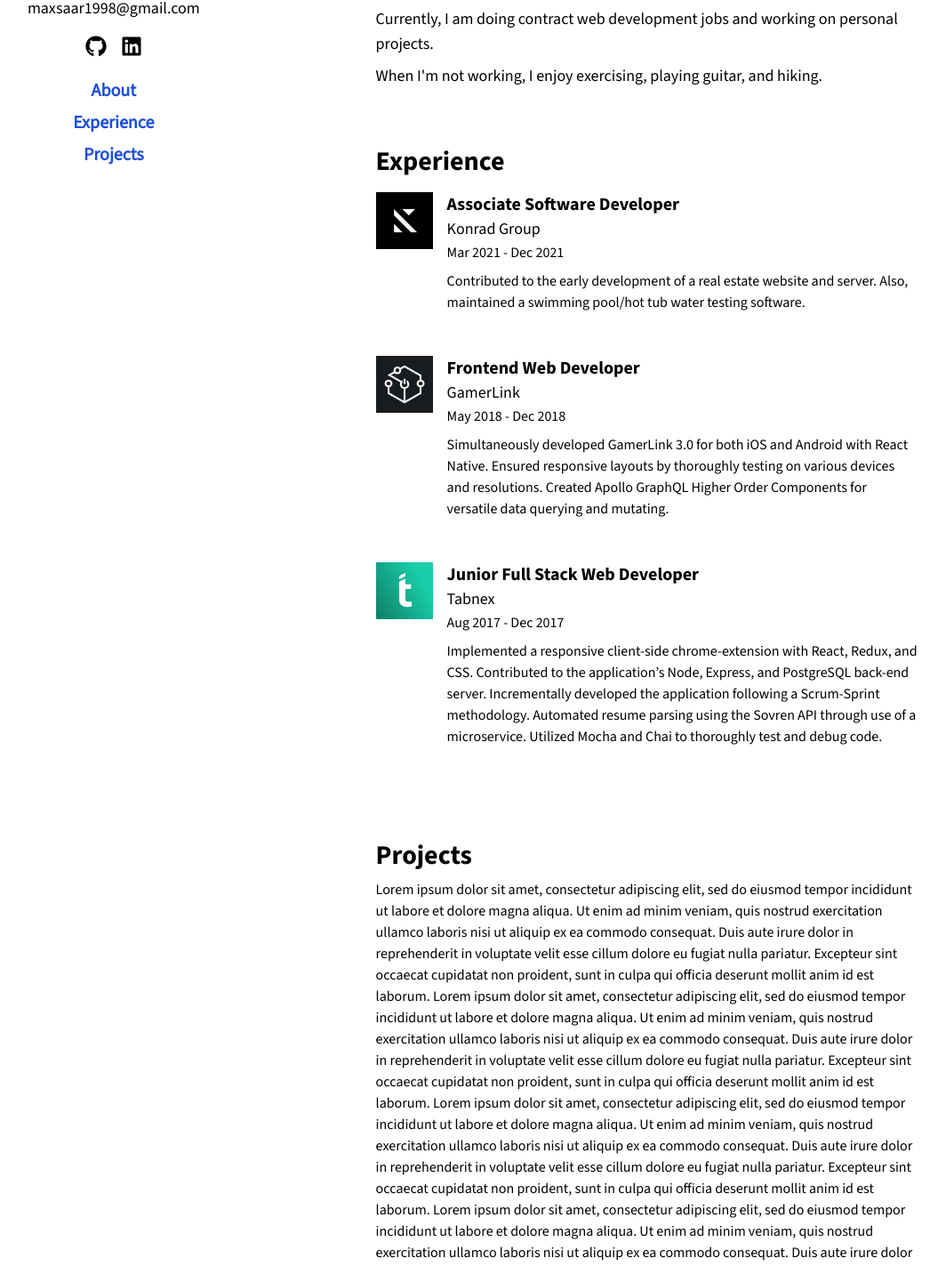
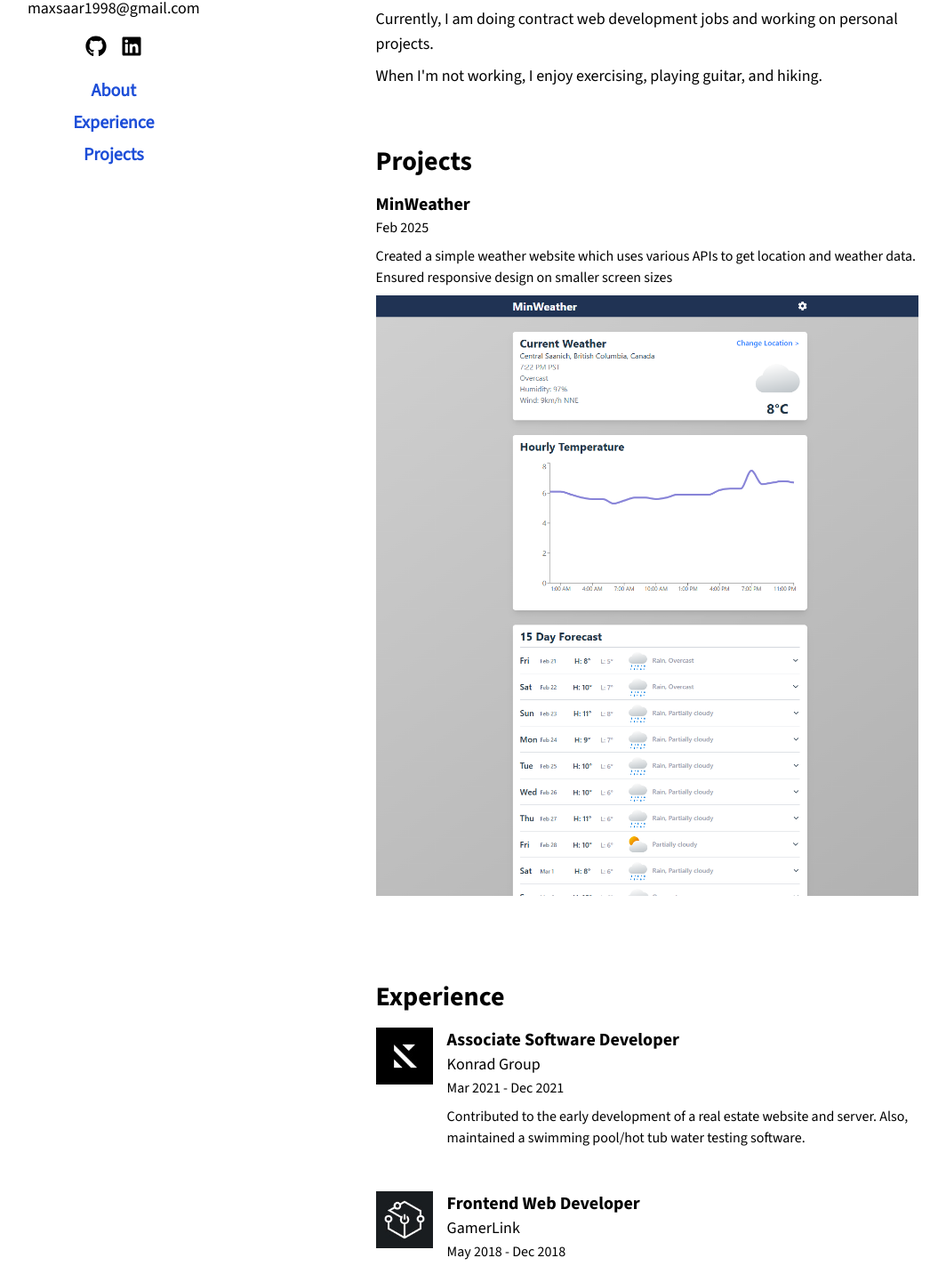
Before and after one commit to MaxSaar1998/personal-website, a React (Create React App) app: page / in a window 1280 px wide. Shown: the part 344-1767 px from the top of the page at 89% size, without its empty margins (183-1247 px from the left). Built offline with nearby package versions, Linux system fonts and the light colour scheme.

Commit message:
updated projects section

```diff
--- a/public/output.css
+++ b/public/output.css
@@ -740,6 +740,11 @@ video {
   padding-bottom: 2rem;
 }
 
+.px-3 {
+  padding-left: 0.75rem;
+  padding-right: 0.75rem;
+}
+
 .pb-24 {
   padding-bottom: 6rem;
 }
@@ -900,6 +905,11 @@ video {
     padding-bottom: 3rem;
   }
 
+  .xs\:px-4 {
+    padding-left: 1rem;
+    padding-right: 1rem;
+  }
+
   .xs\:pt-12 {
     padding-top: 3rem;
   }
--- a/src/App.js
+++ b/src/App.js
@@ -15,8 +15,8 @@ function App() {
           {/* Body */}
           <main id="content" className=" pt-6 xs:pt-12 lg:pt-24 lg:w-[55%] flex flex-col pb-24">
             <About />
+            <Projects />
             <Experience />
-            <Projects />
           </main>
         </div>
       </div>
--- a/src/components/about.js
+++ b/src/components/about.js
@@ -13,7 +13,9 @@ const About = () => {
                 I love the process of bringing ideas to life with clean code, thoughtful design, and creativity.
             </p>
             <p className="text-base xs:text-lg text-left mt-2">
-                I studied computer science at the University of Waterloo and have more than 1.5 years of professional web development experience. Some of the technologies I have used are <b>React</b>, <b>React Native</b>, <b>Node.js</b>, <b>PostgreSQL</b> and many others.
+                I studied computer science at the <b>University of Waterloo</b>
+                and have more than <b>1.5 years</b> of professional web development experience.
+                Some of the technologies I have used are <b>React</b>, <b>React Native</b>, <b>Node.js</b>, <b>PostgreSQL</b> as well as many others.
                 I am always looking to learn new things and improve my skills.
             </p>
             <p className="text-base xs:text-lg text-left mt-2">
--- a/src/components/experience.js
+++ b/src/components/experience.js
@@ -58,7 +58,10 @@ const Job = ({ title, company, date, description, imgUrl, href }) => {
         hover:bg-gray-100 hover:shadow-md
         p-3 xs:p-4 w-full
         rounded-lg"
-        href={href}>
+        href={href}
+        target="_blank"
+        rel="noopener noreferrer"
+        >
         <img src={imgUrl} alt={company} className="w-12 h-12 xs:w-16 xs:h-16" />
         <div className="ml-4 flex flex-col items-start">
             <h2 className="font-ssans3bold text-lg xs:text-xl">{title}</h2>
--- a/src/components/projects.js
+++ b/src/components/projects.js
@@ -1,43 +1,53 @@
 import React from 'react';
+
+import minWeatherScreenshot from '../images/minweather-screenshot.png';
 
 const Projects = () => {
     return (
-        <div id="projects" className="py-4 px-4
+        <div id="projects" className="py-4
             flex flex-col items-start
             mb-6 xs:mb-8 scroll-mt-24
             ">
-            <h1 className="font-ssans3bold text-2xl xs:text-3xl">Projects</h1>
-            {/* TODO: add projects*/}
-            <p className="text-left mt-1.5 xs:mt-2">Lorem ipsum dolor sit amet, consectetur adipiscing elit,
-                sed do eiusmod tempor incididunt ut labore et dolore magna aliqua.
-                Ut enim ad minim veniam, quis nostrud exercitation ullamco
-                laboris nisi ut aliquip ex ea commodo consequat.
-                Duis aute irure dolor in reprehenderit in voluptate velit esse
-                cillum dolore eu fugiat nulla pariatur. Excepteur sint occaecat cupidatat non proident,
-                sunt in culpa qui officia deserunt mollit anim id est laborum.
-                Lorem ipsum dolor sit amet, consectetur adipiscing elit,
-                sed do eiusmod tempor incididunt ut labore et dolore magna aliqua.
-                Ut enim ad minim veniam, quis nostrud exercitation ullamco
-                laboris nisi ut aliquip ex ea commodo consequat.
-                Duis aute irure dolor in reprehenderit in voluptate velit esse
-                cillum dolore eu fugiat nulla pariatur. Excepteur sint occaecat cupidatat non proident,
-                sunt in culpa qui officia deserunt mollit anim id est laborum.
-                Lorem ipsum dolor sit amet, consectetur adipiscing elit,
-                sed do eiusmod tempor incididunt ut labore et dolore magna aliqua.
-                Ut enim ad minim veniam, quis nostrud exercitation ullamco
-                laboris nisi ut aliquip ex ea commodo consequat.
-                Duis aute irure dolor in reprehenderit in voluptate velit esse
-                cillum dolore eu fugiat nulla pariatur. Excepteur sint occaecat cupidatat non proident,
-                sunt in culpa qui officia deserunt mollit anim id est laborum.
-                Lorem ipsum dolor sit amet, consectetur adipiscing elit,
-                sed do eiusmod tempor incididunt ut labore et dolore magna aliqua.
-                Ut enim ad minim veniam, quis nostrud exercitation ullamco
-                laboris nisi ut aliquip ex ea commodo consequat.
-                Duis aute irure dolor in reprehenderit in voluptate velit esse
-                cillum dolore eu fugiat nulla pariatur. Excepteur sint occaecat cupidatat non proident,
-                sunt in culpa qui officia deserunt mollit anim id est laborum.</p>
+            <h1 className="font-ssans3bold text-2xl xs:text-3xl px-3 xs:px-4">Projects</h1>
+            {/* MinWeather*/}
+
+            <Project
+                title='MinWeather'
+                date='Feb 2025'
+                description='Created a simple weather website which uses various APIs to get location and weather data.
+                    Ensured responsive design on smaller screen sizes
+                '
+                href='https://maxsaar1998.github.io/weather-site/'
+                images={[minWeatherScreenshot]}
+            />
         </div>
     );
 };
 
+const Project = ({ title, date, description, href, images }) => {
+    return (
+    <a className="flex flex-row items-start mb-3 xs:mb-4
+        hover:bg-gray-100 hover:shadow-md
+        p-3 xs:p-4 w-full
+        rounded-lg"
+        href={href}
+        target="_blank"
+        rel="noopener noreferrer"
+        >
+        <div className="flex flex-col items-start">
+            <h2 className="font-ssans3bold text-lg xs:text-xl">{title}</h2>
+            {/*<h3 className=" text-base xs:text-lg">{company}</h3>*/}
+            <h4 className=" text-sm xs:text-base">{date}</h4>
+            <p className="text-left text-sm xs:text-base mt-1.5 xs:mt-2">{description}</p>
+            {images && (
+                <div className='mt-1.5 xs:mt-2'>
+                    {images.map((pic, index) =>
+                        <img src={pic} key={index} className='w-full' alt='MinWeather'/>
+                    )}
+                </div>
+            )}
+        </div>
+    </a>)
+}
+
 export default Projects;
```
Also changed, not shown: src/images/minweather-screenshot.png (added).
